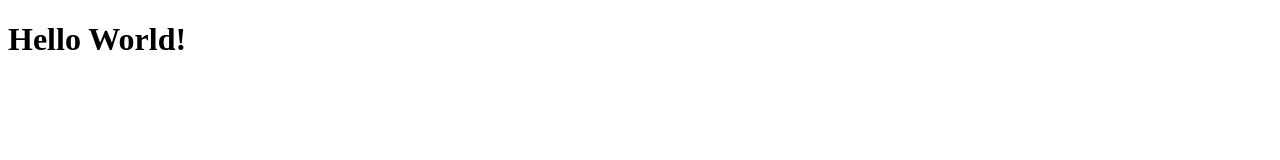
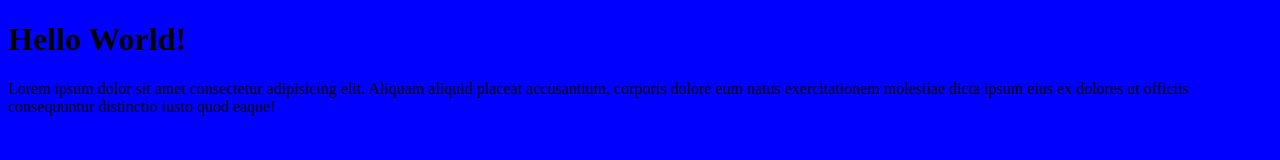
Before and after one commit to Ken-Kabutu/Kenneth-Dev, a plain HTML site: page index.html in a window 1280 px wide. Drawn offline with Linux system fonts and the light colour scheme.

Commit message:
add style.css, connect to index.html

```diff
--- a/index.html
+++ b/index.html
@@ -1,9 +1,11 @@
 <!DOCTYPE html>
 <html lang="en">
     <head>
+        <link rel="stylesheet" href="style.css" />
         <title>My Website</title>
     </head>
     <body>
         <h1>Hello World!</h1>
+        <p>Lorem ipsum dolor sit amet consectetur adipisicing elit. Aliquam aliquid placeat accusantium, corporis dolore eum natus exercitationem molestiae dicta ipsum eius ex dolores ut officiis consequuntur distinctio iusto quod eaque!</p>
     </body>
 </html>
--- /dev/null
+++ b/style.css
@@ -0,0 +1,7 @@
+body {
+    background-color: blue;
+}
+p {
+    margin: auto;
+    padding: auto;
+}
```
